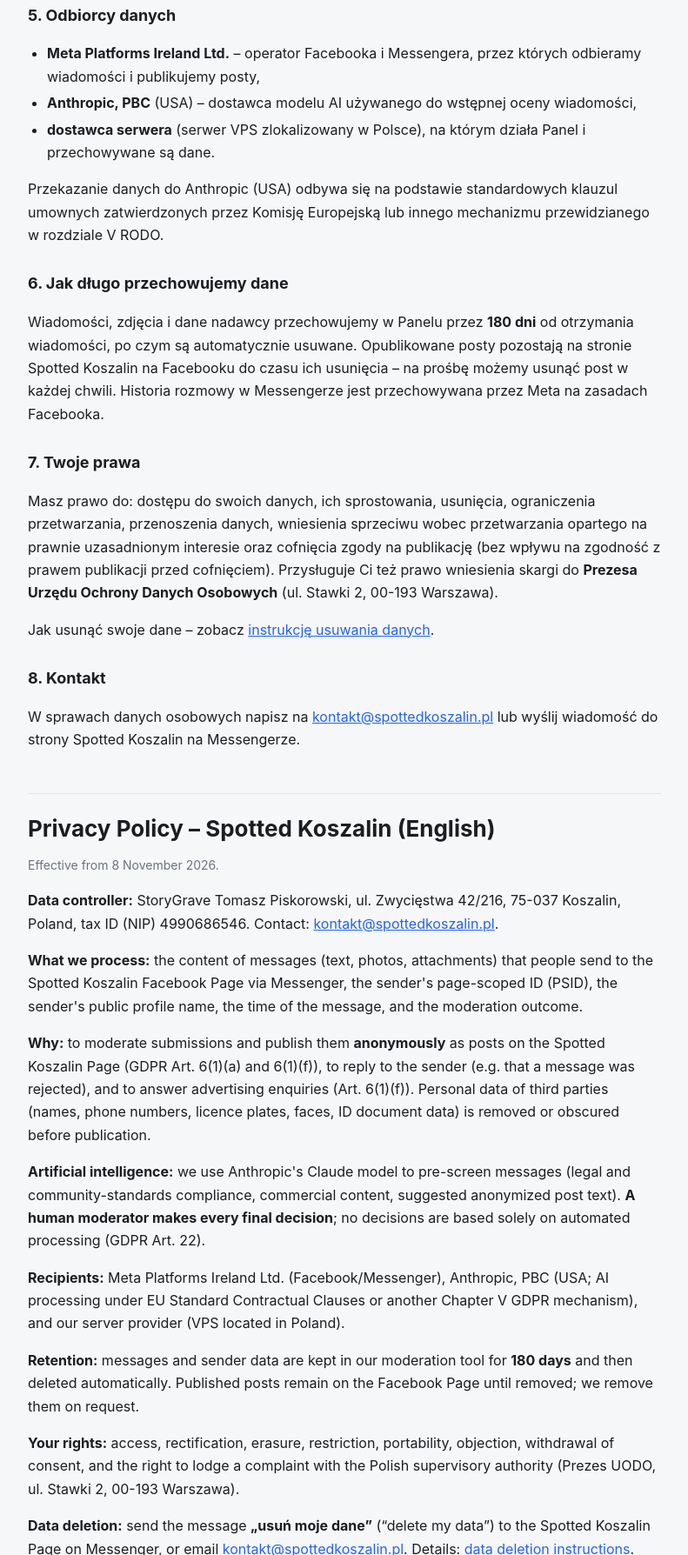
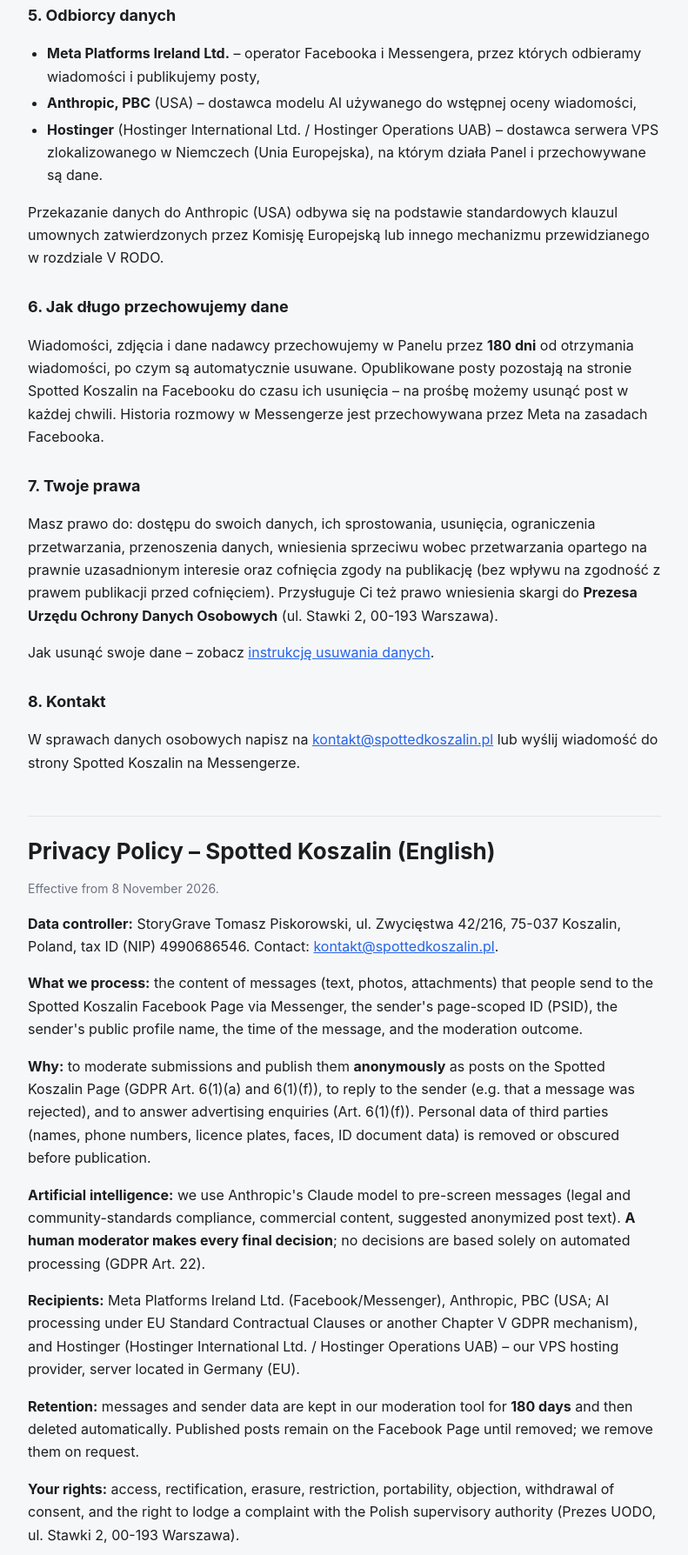
Before and after one commit to maintomasz/spotted-koszalin-panel, a website: page public-pages/polityka-prywatnosci.html in a window 1280 px wide. Shown: the part 1558-3346 px from the top of the page at 87% size, without its empty margins (244-1035 px from the left). Drawn offline with Linux system fonts and the light colour scheme.

Commit message:
Polityka prywatności: serwer VPS w Hostinger (Niemcy), nie w Polsce
Co-Authored-By: Claude Opus 5.5 <noreply@anthropic.com>

```diff
--- a/public-pages/polityka-prywatnosci.html
+++ b/public-pages/polityka-prywatnosci.html
@@ -46,7 +46,7 @@ Kontakt w sprawach danych osobowych: <a href="mailto:kontakt@spottedkoszalin.pl"
 <ul>
   <li><b>Meta Platforms Ireland Ltd.</b> – operator Facebooka i Messengera, przez których odbieramy wiadomości i publikujemy posty,</li>
   <li><b>Anthropic, PBC</b> (USA) – dostawca modelu AI używanego do wstępnej oceny wiadomości,</li>
-  <li><b>dostawca serwera</b> (serwer VPS zlokalizowany w Polsce), na którym działa Panel i przechowywane są dane.</li>
+  <li><b>Hostinger</b> (Hostinger International Ltd. / Hostinger Operations UAB) – dostawca serwera VPS zlokalizowanego w Niemczech (Unia Europejska), na którym działa Panel i przechowywane są dane.</li>
 </ul>
 <p>Przekazanie danych do Anthropic (USA) odbywa się na podstawie standardowych klauzul umownych zatwierdzonych przez Komisję Europejską lub innego mechanizmu przewidzianego w rozdziale V RODO.</p>
 
@@ -69,7 +69,7 @@ Kontakt w sprawach danych osobowych: <a href="mailto:kontakt@spottedkoszalin.pl"
 <p><b>What we process:</b> the content of messages (text, photos, attachments) that people send to the Spotted Koszalin Facebook Page via Messenger, the sender's page-scoped ID (PSID), the sender's public profile name, the time of the message, and the moderation outcome.</p>
 <p><b>Why:</b> to moderate submissions and publish them <b>anonymously</b> as posts on the Spotted Koszalin Page (GDPR Art. 6(1)(a) and 6(1)(f)), to reply to the sender (e.g. that a message was rejected), and to answer advertising enquiries (Art. 6(1)(f)). Personal data of third parties (names, phone numbers, licence plates, faces, ID document data) is removed or obscured before publication.</p>
 <p><b>Artificial intelligence:</b> we use Anthropic's Claude model to pre-screen messages (legal and community-standards compliance, commercial content, suggested anonymized post text). <b>A human moderator makes every final decision</b>; no decisions are based solely on automated processing (GDPR Art. 22).</p>
-<p><b>Recipients:</b> Meta Platforms Ireland Ltd. (Facebook/Messenger), Anthropic, PBC (USA; AI processing under EU Standard Contractual Clauses or another Chapter V GDPR mechanism), and our server provider (VPS located in Poland).</p>
+<p><b>Recipients:</b> Meta Platforms Ireland Ltd. (Facebook/Messenger), Anthropic, PBC (USA; AI processing under EU Standard Contractual Clauses or another Chapter V GDPR mechanism), and Hostinger (Hostinger International Ltd. / Hostinger Operations UAB) – our VPS hosting provider, server located in Germany (EU).</p>
 <p><b>Retention:</b> messages and sender data are kept in our moderation tool for <b>180 days</b> and then deleted automatically. Published posts remain on the Facebook Page until removed; we remove them on request.</p>
 <p><b>Your rights:</b> access, rectification, erasure, restriction, portability, objection, withdrawal of consent, and the right to lodge a complaint with the Polish supervisory authority (Prezes UODO, ul. Stawki 2, 00-193 Warszawa).</p>
 <p><b>Data deletion:</b> send the message <b>„usuń moje dane”</b> (“delete my data”) to the Spotted Koszalin Page on Messenger, or email <a href="mailto:kontakt@spottedkoszalin.pl">kontakt@spottedkoszalin.pl</a>. Details: <a href="/usuwanie-danych#en">data deletion instructions</a>.</p>
```
